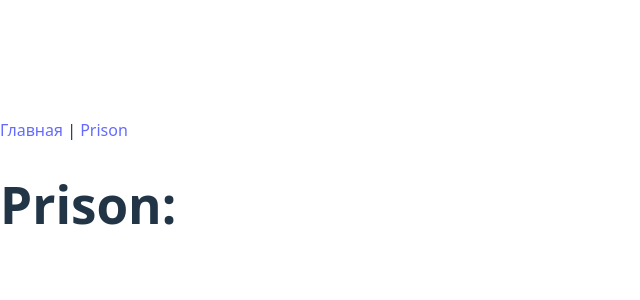
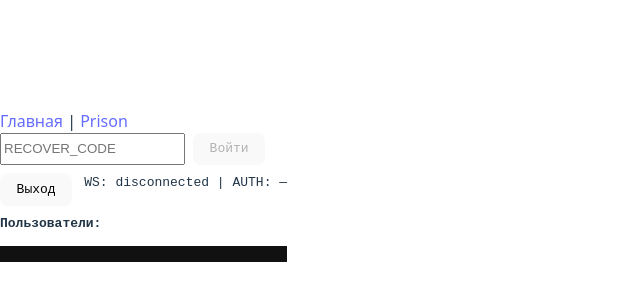
Before and after one commit to artemaliinyk/gala-bot-frontend, a React (Vite) app: page /prison in a window 1280 px wide. Shown: the part 208-508 px from the top of the page, without its empty margins (0-640 px from the left). Built offline with nearby package versions, Linux system fonts and the light colour scheme; the HTML template or start-up script is replaced by a standard one.

Commit message:
Add Page Prison with Logs & Users on Planet

```diff
--- a/src/pages/Prison.jsx
+++ b/src/pages/Prison.jsx
@@ -1,9 +1,97 @@
+import React, { useEffect, useMemo, useRef, useState } from "react";
+import Client from "/src/client.jsx";
+
+const WS_URL = "wss://cs.mobstudio.ru:6672";
+const IDENT  = ":ru IDENT 352 -2 4030 1 2 :GALA";
+
+function parse353Users(line) {
+    const after = line.split(":-")[1]?.trim();
+    if (!after) return [];
+    const blocks = after.split("@").filter(Boolean);
+    const users = blocks.map((block) => {
+        const parts = block.trim().split(/\s+/);
+        const dashIdx = parts.indexOf("-");
+        if (dashIdx !== -1 && parts[dashIdx + 1]) return parts[dashIdx + 1];
+        return parts[0];
+    });
+    return [...new Set(users.filter(Boolean))];
+}
+
 export default function Prison() {
-    const code = "bfgbiy03rl";
+    const client = useMemo(() => new Client({ url: WS_URL, ident: IDENT }), []);
+    const clientRef = useRef(client);
+
+    const [log, setLog] = useState([]);
+    const [users, setUsers] = useState([]);
+    const [connected, setConnected] = useState(false);
+    const [authOk, setAuthOk] = useState(false);
+    const [recoverCode, setRecoverCode] = useState("");
+
+    useEffect(() => {
+        const offOpen = client.on("open", () => setConnected(true));
+        const offClose = client.on("close", () => { setConnected(false); setAuthOk(false); });
+        const offAuth = client.on("auth_ok", () => {
+            setAuthOk(true);
+            client.send("FWLISTVER 311");
+            client.send("ADDONS 251920 1");
+            client.send("MYADDONS 251920 1");
+            client.send("PHONE 1440 932 0 2 :chrome 138.0.0.0");
+            client.send("JOIN");
+        });
+        const offTx = client.on("tx", (m) => setLog((l) => [...l, `=> ${m}`]));
+        const offLine = client.on("line", (m) => setLog((l) => [...l, `<= ${m}`]));
+        const offMsg = client.on("message", (line) => {
+            const head = line.split(" ")[0];
+            if (head === "353") {
+                const parsed = parse353Users(line);
+                if (parsed.length) setUsers((prev) => [...new Set([...prev, ...parsed])]);
+            }
+        });
+
+        return () => { offOpen(); offClose(); offAuth(); offTx(); offLine(); offMsg(); client.close(); };
+    }, [client]);
+
+    const handleLogin = (e) => {
+        e?.preventDefault?.();
+        if (!recoverCode.trim()) return;
+        setLog([]);
+        setUsers([]);
+        client.reset();
+        client.startLogin(recoverCode.trim());
+    };
+
+    const handleQuit = () => {
+        clientRef.current.send("QUIT :ds");
+        clientRef.current.close();
+    };
 
     return (
-        <>
-            <h1>Prison:</h1>
-        </>
+        <div style={{ fontFamily: "monospace" }}>
+            <form onSubmit={handleLogin} style={{ display: "flex", gap: 8, marginBottom: 8 }}>
+                <input
+                    placeholder="RECOVER_CODE"
+                    value={recoverCode}
+                    onChange={(e) => setRecoverCode(e.target.value)}
+                    disabled={authOk}
+                />
+                <button type="submit" disabled={authOk || !recoverCode.trim()}>
+                    Войти
+                </button>
+            </form>
+
+            <div style={{ marginBottom: 8, display: "flex", gap: 12 }}>
+                <button onClick={handleQuit}>Выход</button>
+                <span>WS: {connected ? "connected" : "disconnected"} | AUTH: {authOk ? "OK" : "—"}</span>
+            </div>
+
+            <div style={{ marginBottom: 8 }}>
+                <strong>Пользователи:</strong>
+                <ul>{users.map((u) => <li key={u}>{u}</li>)}</ul>
+            </div>
+
+            <pre style={{ maxHeight: 420, overflow: "auto", background: "#111", color: "#0f0", padding: 8 }}>
+        {log.join("\n")}
+      </pre>
+        </div>
     );
 }
```
